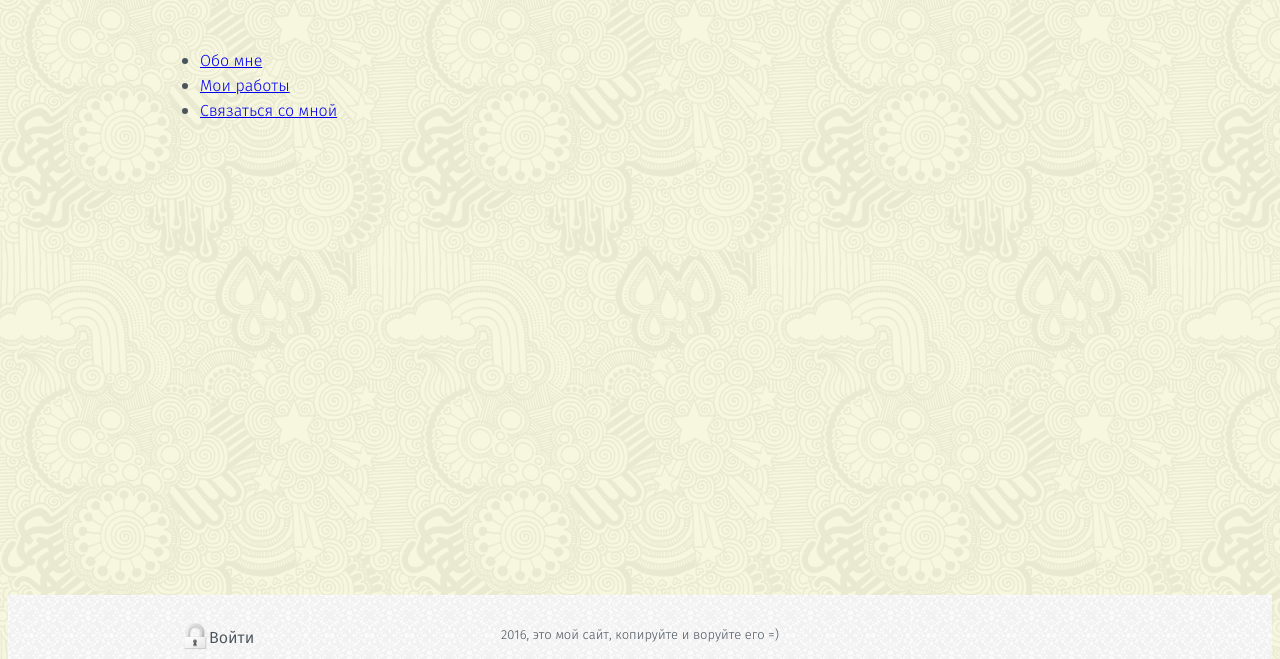
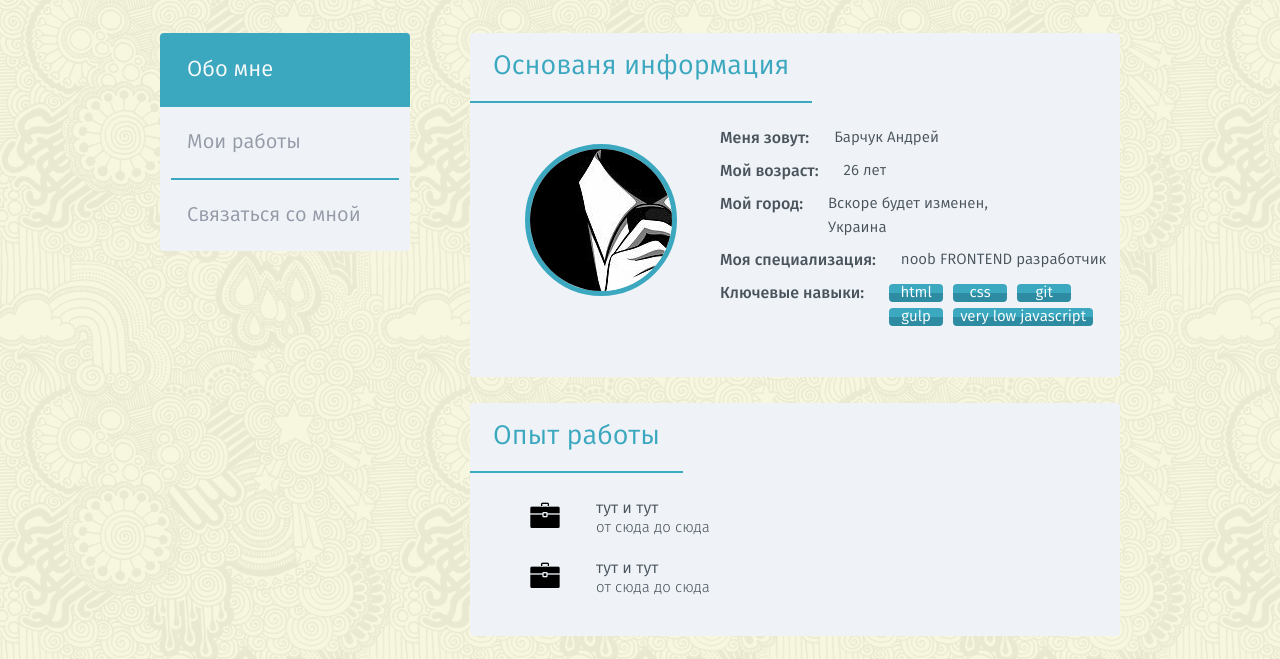
Before and after one commit to HollyBang/portfolio, a website: page app/index.html in a window 1280 px wide. Shown: the part 133-792 px from the top of the page. Drawn offline with nearby package versions, Linux system fonts and the light colour scheme.

Commit message:
добавил аватарку, навигационное меню, секции с информацие о себе.

```diff
--- a/app/css/about-me.css
+++ b/app/css/about-me.css
@@ -0,0 +1,116 @@
+.aboutbox {
+	background: #eff3f7;
+	border-radius: 4px;
+	margin-bottom: 26px;
+}
+.aboutbox .aboutbox-header {
+	font-family: "fira_sansbook";
+	font-size: 27px;
+	font-weight: normal;
+	color: #3ba8c0;
+	border-bottom: 2px #3ba9c0 solid;
+	margin: 0 0 23px 0;
+	padding: 13px 23px;
+	display: inline-block;
+}
+.aboutbox-body {
+	padding-bottom: 40px;
+}
+
+/*FACE*/
+.image-wrap {
+	float: left;
+	margin-left: 55px;
+	margin-top: 18px;
+}
+.avatar-box {
+	width: 142px;
+	height: 142px;
+	border-radius: 50% 50%;
+	overflow: hidden;
+	border: 5px solid #3ba8c0;
+}
+
+.aboutbox .worksheet-wrap {
+	float: right;
+	width: 400px;
+}
+.worksheet-list {
+	list-style: none;
+	padding: 0;
+	margin: 0;
+}
+.worksheet-info {
+	float: left;
+	margin-left: 25px;
+	max-width: 260px;
+}
+.worksheet-item {
+	margin-bottom: 8px;
+}
+.worksheet-what {
+	font-family: "fira_sansmedium";
+	font-size: 16px;
+	float: left;
+}
+.worksheet-info {
+	font-family: "fira_sansbook";
+	font-size: 15px;
+	overflow: hidden;
+	max-width: 218px;
+}
+
+
+/*SKILLS*/
+
+.worksheet-info .skills-list {
+	width: 224px;
+	padding: 0;
+	list-style: none;
+}
+.skills-list .skill-item {
+	display: inline-block;
+	font-family: ;
+	background: #3ba8c0;
+	background: linear-gradient(to bottom, #3ba8c0 0%, #3ba9c0 49%, #2e8ca2 50%, #2e8ca2 99%);
+	border-radius: 4px;
+	padding: 0 7px;
+	margin-right: 6px;
+	color: white;
+	display: inline-block;
+	line-height: 1.2;
+	min-width: 40px;
+	text-align: center;
+}
+
+/*EXP*/
+.aboutbox .aboutbox-list {
+	list-style: none;
+	padding: 0 0 0 50px;
+	margin:0;
+}
+.aboutbox .aboutbox-item {
+	padding: 0 0 0 76px;
+	margin-bottom: 20px;
+}
+.aboutbox .aboutbox-item:last-child {
+	margin-bottom: 0;
+}
+.aboutbox-item .where {
+	font-family: "fira_sansbook";
+	font-size: 16px;
+}
+.aboutbox-item .period {
+	font-family: "fira_sanslight";
+	font-size: 15px;
+	line-height: 1;
+}
+.aboutbox-item.icon-work {
+	background: url("../img/work.png") 9px center no-repeat;
+}
+.aboutbox-item.icon-college {
+	background: url("../img/college.png") 9px center no-repeat;
+}
+.aboutbox-item.icon-course {
+	background: url(course) 17px center no-repeat;
+}
--- a/app/css/main.css
+++ b/app/css/main.css
@@ -91,6 +91,62 @@ body {
 	background-position-y: -58px;
 }
 
+.sidebar {
+	width: 250px;
+	float: left;
+}
+/*NAVIGATION*/
+.navigation {
+	overflow: hidden;
+	background: #eff3f7;
+	border-radius: 4px;
+	margin-bottom: 26px;
+}
+.navigation .navigation-list {
+	list-style: none;
+	margin: 0;
+	padding: 0;
+}
+.navigation .navigation-item {
+	border-top: 2px solid #3ba8c0;
+	margin: 0 11px;
+}
+.navigation .navigation-item:first-child {
+	border-top:none;
+}
+.navigation .navigation-item.curent {
+	background: #3ba8c0;
+	margin: 0;
+	border-bottom: none;
+	padding-left: 11px;
+	margin-bottom: -2px;
+}
+
+
+.navigation .navigation-item.curent .navigation-link {
+	color:#f9fafb;
+	font-size: 22px;
+}
+.navigation .navigation-link {
+	font-family: "fira_sansbook";
+	display: block;
+	font-size: 20px;
+	text-decoration: none;
+	color: #959aa8;
+	margin-left: 16px;
+	padding: 20px 0px;
+}
+.navigation .navigation-link:hover {
+	color: #3ba8c0;
+}
+
+
+.variable-content {
+	width: 650px;
+	float: right;
+}
+
+
 /*footer*/
 .page-footer {
 	background: #eff3f7 url("../img/line.png") repeat;
--- a/app/index.html
+++ b/app/index.html
@@ -38,6 +38,7 @@
 			</div>
 		</header>
 		<div class="container">
+			<!-- SIDEBAR -->
 			<aside class="sidebar">
 				<nav class="navigation">
 					<ul class="navigation-list">
@@ -47,9 +48,82 @@
 					</ul>
 				</nav>
 				<address class="contacts">
-					<!--  -->
+					<!-- скайпы мыло и тд потом добавлю -->
 				</address>
 			</aside>
+			<!-- VARIABLE CONTENT -->
+			<div class="variable-content">
+				<section class="aboutbox">
+					<h2 class="aboutbox-header">Основаня информация</h2>
+					<div class="aboutbox-body clearfix">
+						<div class="image-wrap">
+							<div class="avatar-box"><img src="img/face.jpg" alt="Андрей Барчук" class="avatar"></div>
+						</div>
+						<div class="worksheet-wrap">
+							<ul class="worksheet-list">
+								<li class="worksheet-item clearfix">
+									<div class="worksheet-what">Меня зовут:</div>
+									<div class="worksheet-info">Барчук Андрей</div>
+								</li>
+								<li class="worksheet-item clearfix">
+									<div class="worksheet-what">Мой возраст:</div>
+									<div class="worksheet-info">26 лет</div>
+								</li>
+								<li class="worksheet-item clearfix">
+									<div class="worksheet-what">Мой город:</div>
+									<div class="worksheet-info">Вскоре будет изменен, Украина</div>
+								</li>
+								<li class="worksheet-item clearfix">
+									<div class="worksheet-what">Моя специализация:</div>
+									<div class="worksheet-info">noob FRONTEND разработчик</div>
+								</li>
+								<li class="worksheet-item clearfix">
+									<div class="worksheet-what">Ключевые навыки:</div>
+									<div class="worksheet-info skills">
+										<ul class="skills-list">
+											<li class="skill-item">html</li>
+											<li class="skill-item">css</li>
+											<li class="skill-item">git</li>
+											<li class="skill-item">gulp</li>
+											<li class="skill-item">very low javascript</li>
+										</ul>
+									</div>
+								</li>
+							</ul>
+						</div>
+					</div>
+				</section>
+				<section class="aboutbox">
+					<h2 class="aboutbox-header">Опыт работы</h2>
+					<div class="aboutbox-body">
+						<ul class="aboutbox-list">
+							<li class="aboutbox-item icon-work">
+								<div class="where">тут и тут</div>
+								<div class="period">от сюда до сюда</div>
+							</li>
+							<li class="aboutbox-item icon-work">
+								<div class="where">тут и тут</div>
+								<div class="period">от сюда до сюда</div>
+							</li>
+						</ul>
+					</div>
+				</section>
+				<section class="aboutbox">
+					<h2 class="aboutbox-header">Обучение</h2>
+					<div class="aboutbox-body">
+						<ul class="aboutbox-list">
+							<li class="aboutbox-item icon-college">
+								<div class="where">тут и тут</div>
+								<div class="period">от сюда до сюда</div>
+							</li>
+							<li class="aboutbox-item icon-college">
+								<div class="where">тут и тут</div>
+								<div class="period">от сюда до сюда</div>
+							</li>
+						</ul>
+					</div>
+				</section>
+			</div>
 		</div>
 	</div>
 	<footer class="page-footer">
```
Also changed, not shown: app/my-work.html (added, +65 -0 lines), app/img/college.png (added), app/img/face.jpg (added), app/img/work.png (added).
